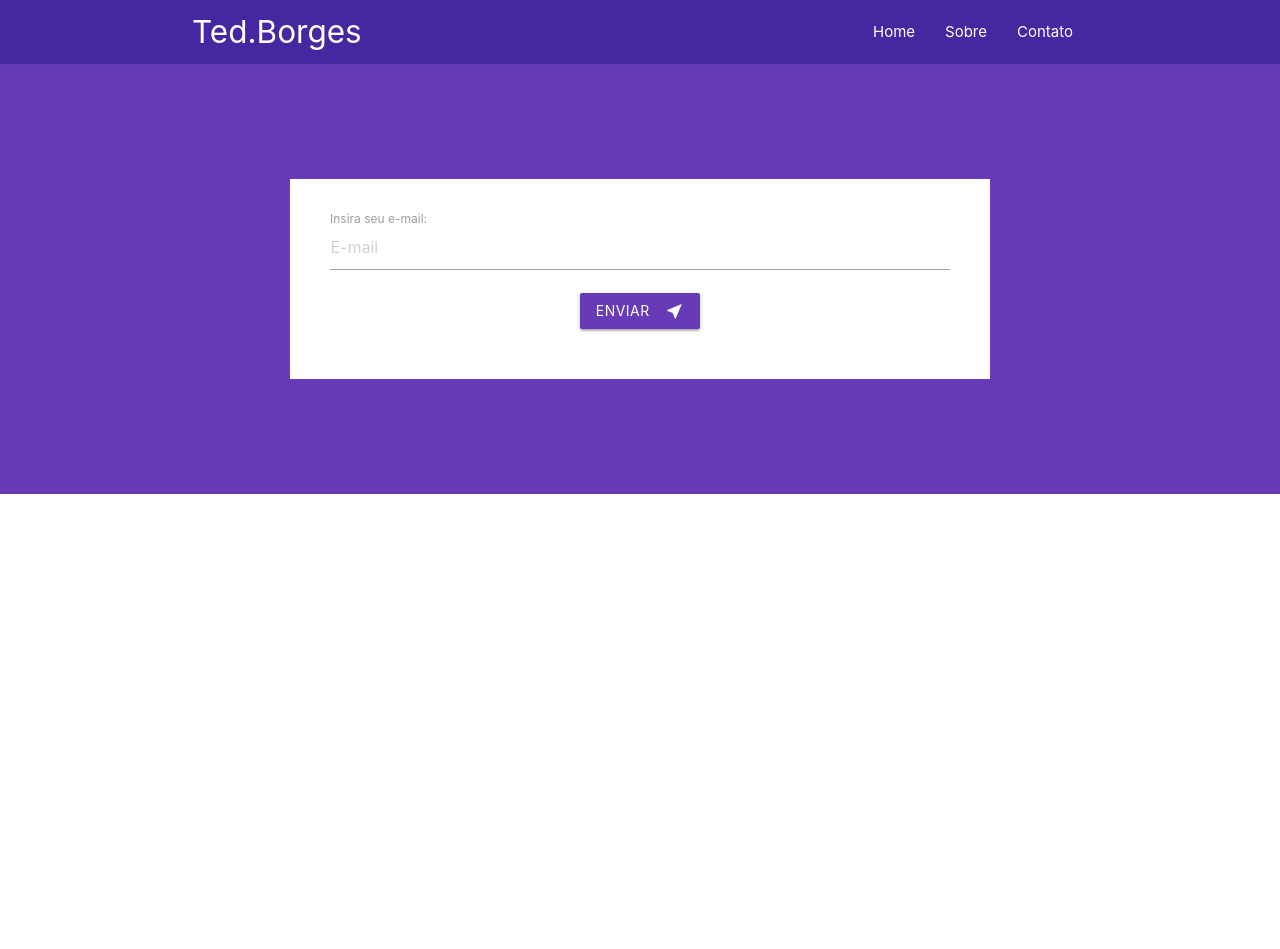
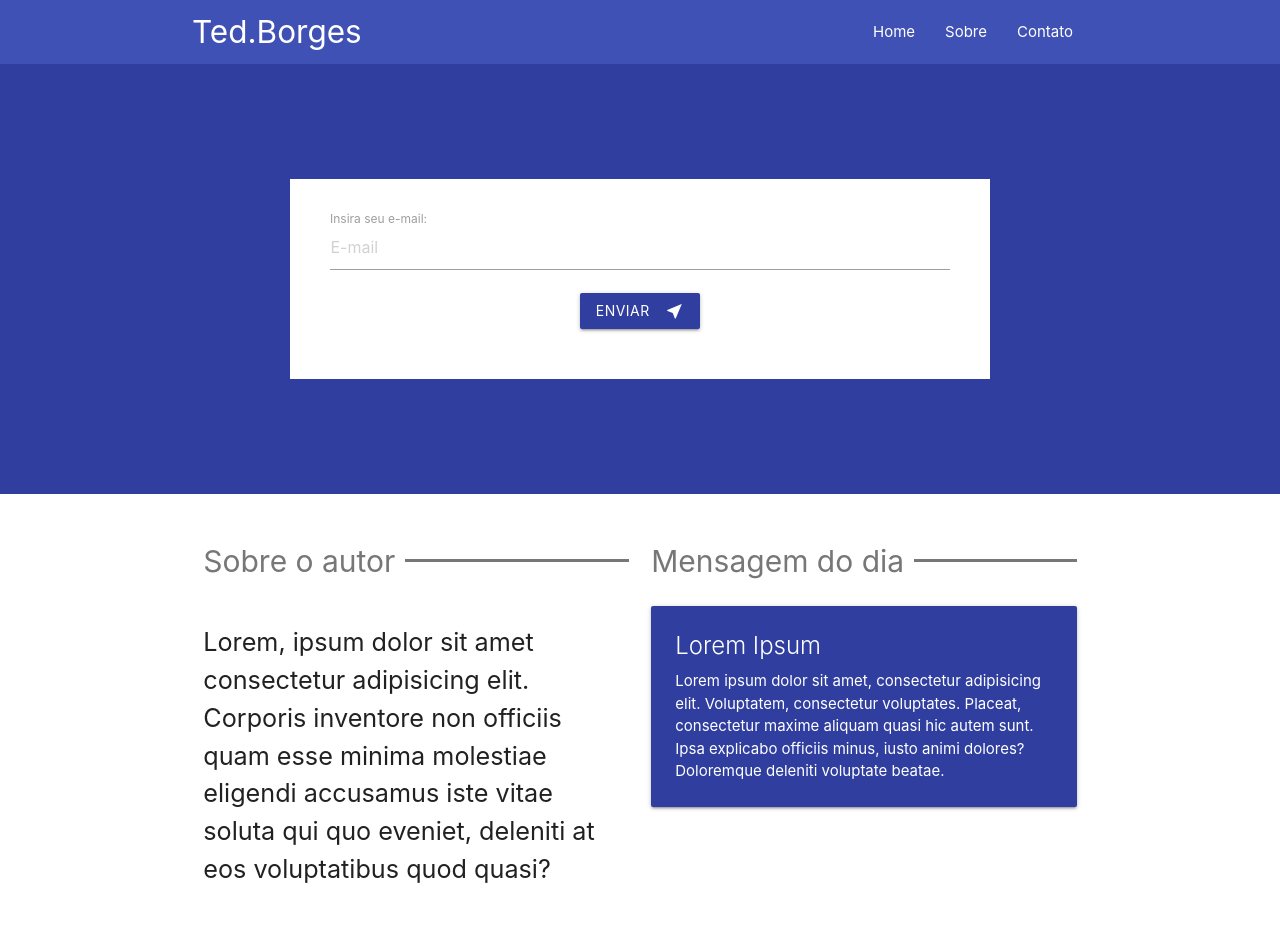
Before and after one commit to tedborges/Projeto07, a plain HTML site: page index.html in a window 1280 px wide. Before the commit the page ends 800 px from the top, so only its background shows below. Drawn offline with nearby package versions, Linux system fonts and the light colour scheme.

Commit message:
Adicionando section sobre autor e mensagem do dia com cards do materialize

```diff
--- a/css/style.css
+++ b/css/style.css
@@ -18,3 +18,27 @@ nav .brand-logo {
   max-width: 700px;
   width: 100%;
 }
+
+.custom-title {
+  position: relative;
+}
+
+div.custom-title > h2 {
+  font-size: 30px;
+  color: #777;
+  background-color: white;
+  display: inline-block;
+  z-index: 2;
+  position: relative;
+  padding-right: 10px;
+}
+
+div.custom-title > div.line-style {
+  width: 100%;
+  position: absolute;
+  height: 3px;
+  top: 50px;
+  left: 0;
+  z-index: 1;
+  background-color: #777;
+}
--- a/index.html
+++ b/index.html
@@ -24,7 +24,7 @@
     />
   </head>
   <body>
-    <nav class="deep-purple darken-3" role="navigation">
+    <nav class="deep-purple indigo" role="navigation">
       <div class="nav-wrapper container">
         <a id="logo-container" href="#" class="brand-logo">Ted.Borges</a>
         <ul class="right hide-on-med-and-down">
@@ -44,7 +44,7 @@
       </div>
     </nav>
 
-    <div class="section deep-purple">
+    <div class="section indigo darken-2">
       <div class="container sect1">
         <div class="form-container">
           <div class="row">
@@ -61,7 +61,7 @@
                 </div>
                 <div class="input-field center-align">
                   <button
-                    class="btn waves-effect deep-purple"
+                    class="btn waves-effect waves-light indigo darken-2"
                     type="submit"
                     name="action"
                   >
@@ -76,6 +76,43 @@
       </div>
     </div>
 
+    <div class="section">
+      <div class="container">
+        <div class="row">
+          <div class="col s12 m6">
+            <div class="custom-title">
+              <div class="line-style"></div>
+              <h2>Sobre o autor</h2>
+              <p class="flow-text">
+                Lorem, ipsum dolor sit amet consectetur adipisicing elit.
+                Corporis inventore non officiis quam esse minima molestiae
+                eligendi accusamus iste vitae soluta qui quo eveniet, deleniti
+                at eos voluptatibus quod quasi?
+              </p>
+            </div>
+          </div>
+
+          <div class="col s12 m6">
+            <div class="custom-title">
+              <div class="line-style"></div>
+              <h2>Mensagem do dia</h2>
+              <div class="card indigo darken-2">
+                <div class="card-content white-text">
+                  <span class="card-title">Lorem Ipsum</span>
+                  <p>
+                    Lorem ipsum dolor sit amet, consectetur adipisicing elit.
+                    Voluptatem, consectetur voluptates. Placeat, consectetur
+                    maxime aliquam quasi hic autem sunt. Ipsa explicabo officiis
+                    minus, iusto animi dolores? Doloremque deleniti voluptate
+                    beatae.
+                  </p>
+                </div>
+              </div>
+            </div>
+          </div>
+        </div>
+      </div>
+    </div>
     <!--  Scripts-->
     <script src="https://code.jquery.com/jquery-2.1.1.min.js"></script>
     <script src="js/materialize.js"></script>
```
